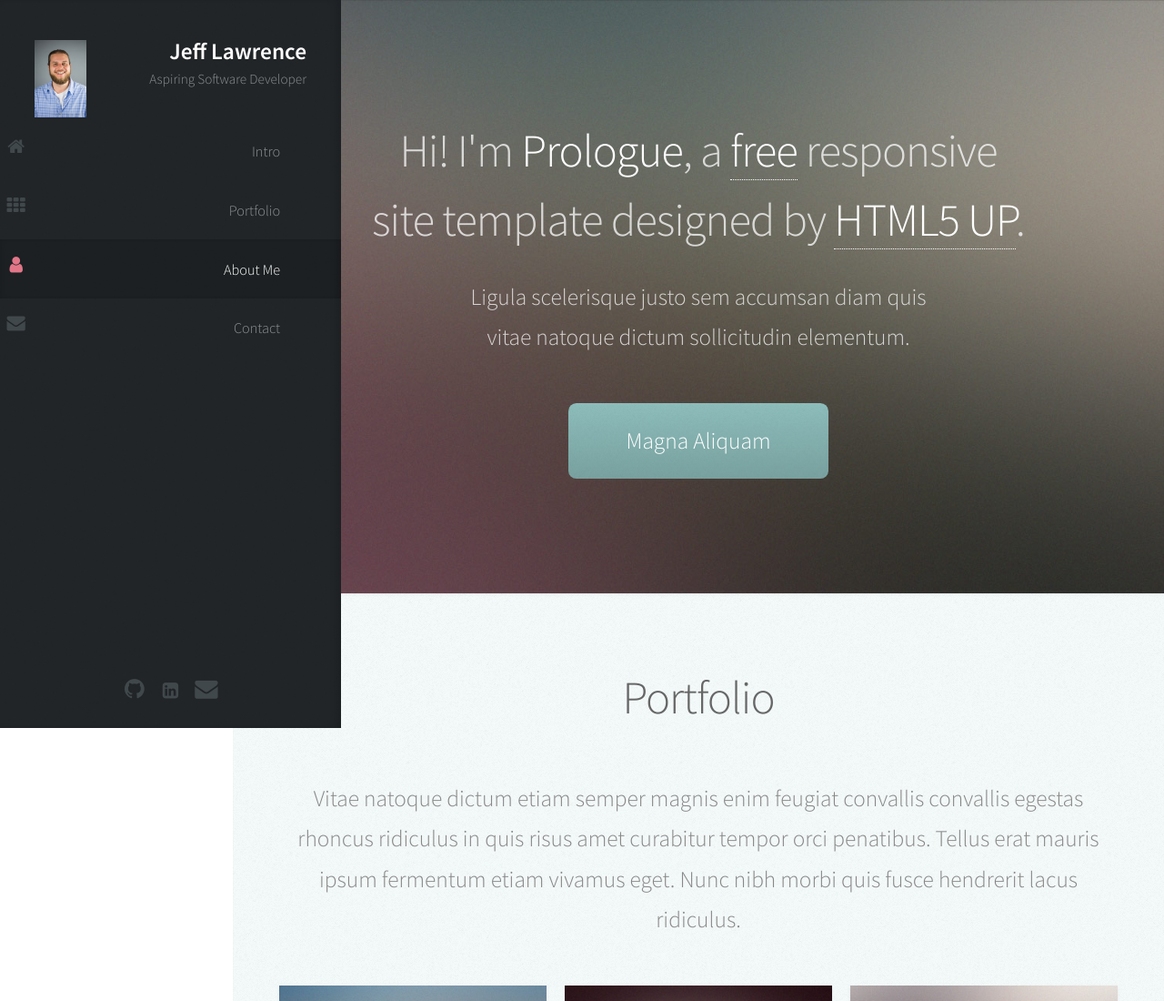
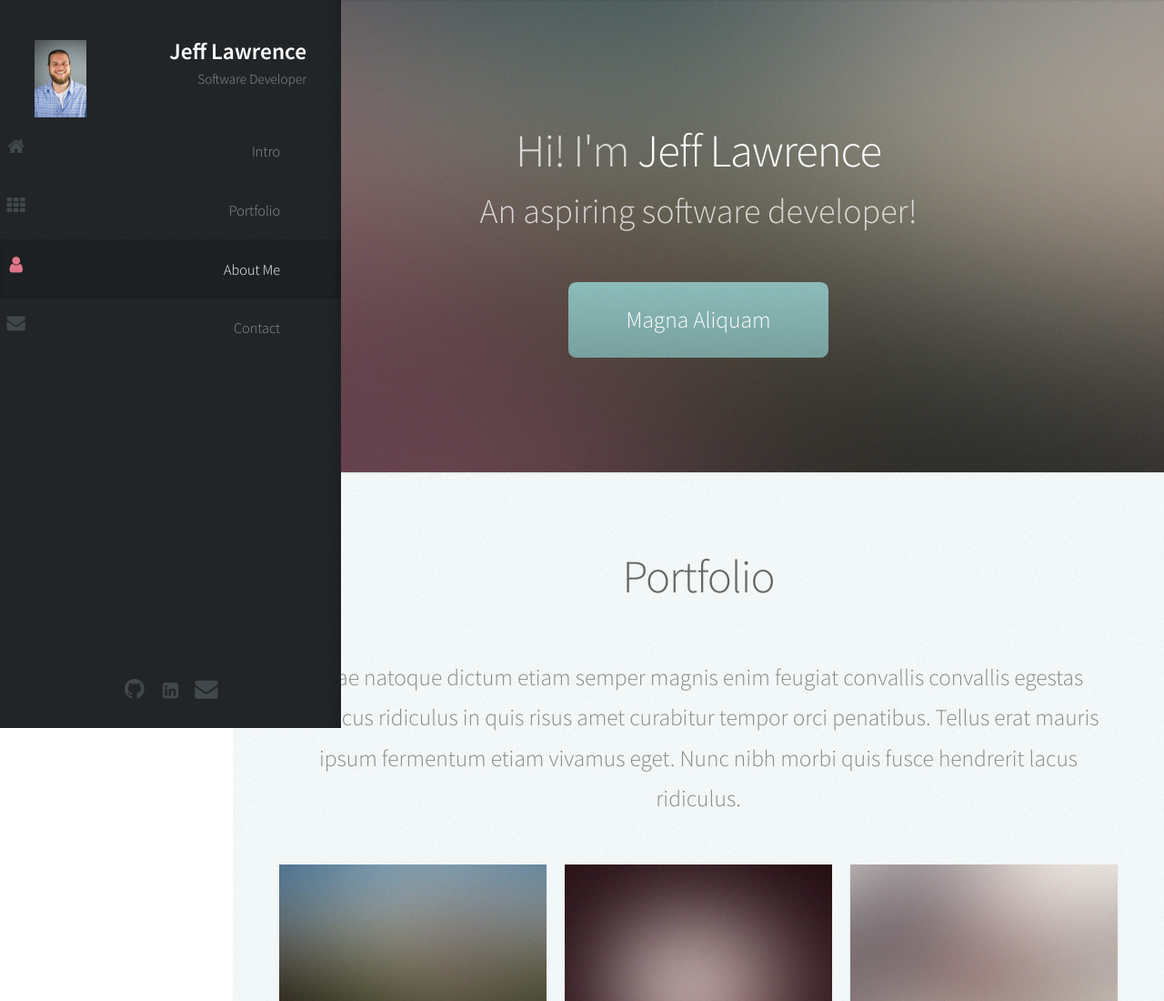
Before and after one commit to JeffLawrence1/Portfolio, a plain HTML site: page index.html in a window 1280 px wide. Shown: the top 1100 px of the page at 91% size. Drawn offline with Linux system fonts and the light colour scheme; files whose address does not match are found by name.

Commit message:
added name and title

```diff
--- a/index.html
+++ b/index.html
@@ -22,7 +22,7 @@
 						<div id="logo">
 							<span class="image avatar48"><img src="images/jeff.jpg" alt="" /></span>
 							<h1 id="title">Jeff Lawrence</h1>
-							<p>Aspiring Software Developer</p>
+							<p>Software Developer</p>
 						</div>
 
 					<!-- Nav -->
@@ -58,10 +58,8 @@
 						<div class="container">
 
 							<header>
-								<h2 class="alt">Hi! I'm <strong>Prologue</strong>, a <a href="http://html5up.net/license">free</a> responsive<br />
-								site template designed by <a href="http://html5up.net">HTML5 UP</a>.</h2>
-								<p>Ligula scelerisque justo sem accumsan diam quis<br />
-								vitae natoque dictum sollicitudin elementum.</p>
+								<h2 class="alt">Hi! I'm <strong>Jeff Lawrence</strong></h2>
+								<h3 class="alt">An aspiring software developer!</h3>
 							</header>
 
 							<footer>
```
